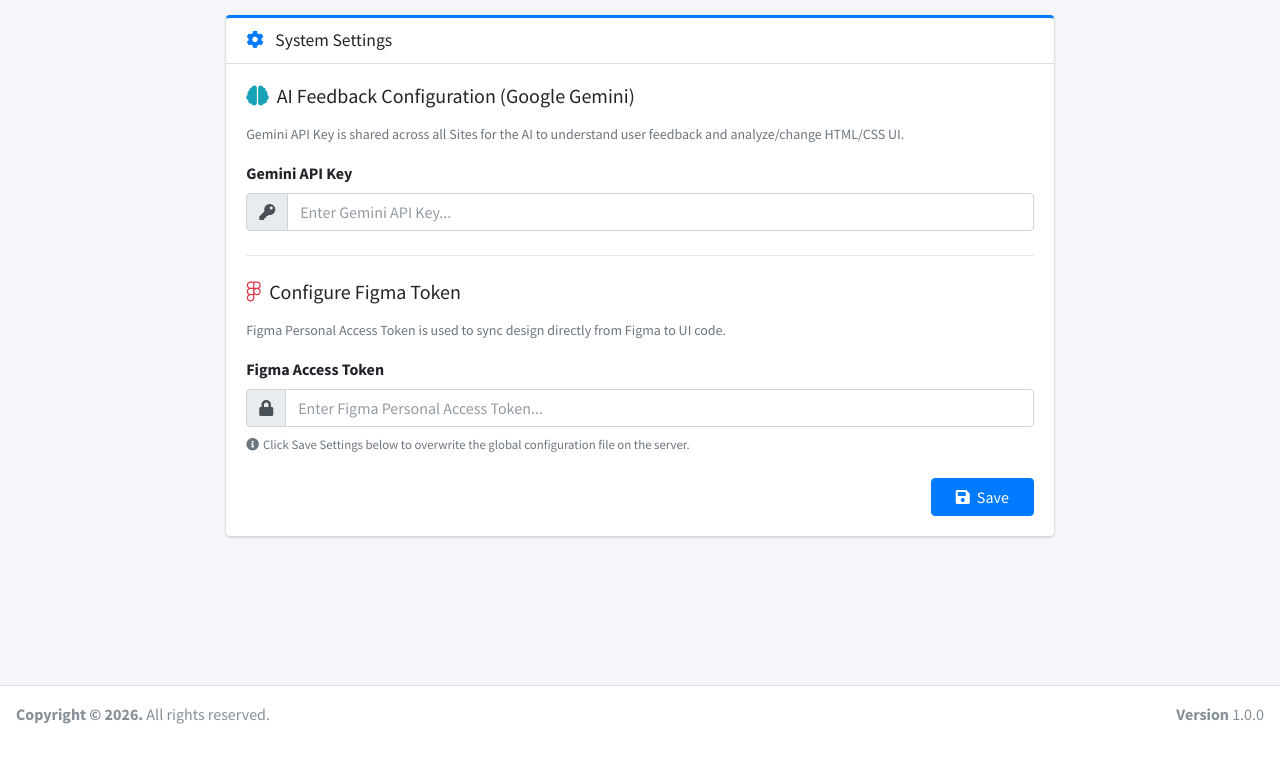
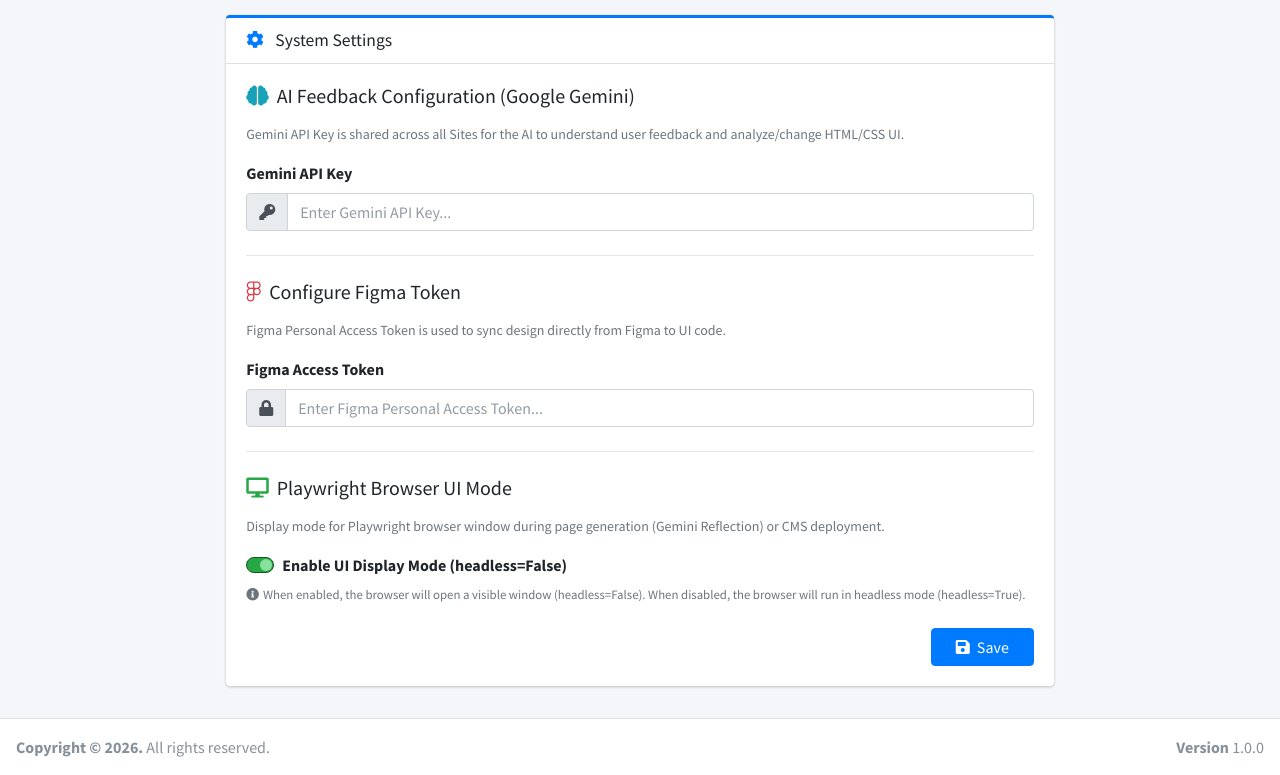
Before and after one commit to minhphong2311/ABCMS, a Flask app: page /settings in a window 1280 px wide. Shown: the part 58-833 px from the top of the page. Before the commit the page ends 782 px from the top, so only its background shows below. Run offline with Flask 3, Linux system fonts and the light colour scheme; some libraries are stand-ins or nearby versions.

Commit message:
feat: add Playwright UI mode toggle setting, Toast styling, and vertical alignment for table action buttons

```diff
--- a/app.py
+++ b/app.py
@@ -195,18 +195,21 @@ def api_get_config():
     return jsonify({
         'success': True,
         'gemini_api_key': config.get('gemini_api_key', ''),
-        'figma_token': config.get('figma_token', '')
+        'figma_token': config.get('figma_token', ''),
+        'show_ui': config.get('show_ui', True)
     })
 
 
 @app.route('/api/config', methods=['POST'])
 def api_save_config():
-    data = request.json
+    data = request.json or {}
     config = get_config()
     if 'gemini_api_key' in data:
         config['gemini_api_key'] = data['gemini_api_key']
     if 'figma_token' in data:
         config['figma_token'] = data['figma_token']
+    if 'show_ui' in data:
+        config['show_ui'] = bool(data['show_ui'])
     save_config(config)
     return jsonify({'success': True, 'message': 'Config saved'})
 
--- a/routes/generate.py
+++ b/routes/generate.py
@@ -808,11 +808,13 @@ def compare_and_fix_visuals(token, figma_link, html, css, css_links, menu_name,
         with open(temp_html_path, 'w', encoding='utf-8') as f:
             f.write(full_html)
 
-        render_img_path = os.path.join(output_dir, f'temp_render_{menu_name}.png')
+        config = get_config()
+        show_ui = bool(config.get('show_ui', True))
+        headless_mode = not show_ui
 
         async def capture():
             async with async_playwright() as p:
-                browser = await p.chromium.launch(headless=False)
+                browser = await p.chromium.launch(headless=headless_mode)
                 page = await browser.new_page()
                 file_url = 'file:///' + temp_html_path.replace('\\', '/')
                 await page.goto(file_url)
--- a/static/css/dark-mode.css
+++ b/static/css/dark-mode.css
@@ -166,3 +166,14 @@ body.dark-mode .page-card-wrapper .card-header {
     border-bottom-color: #3f6791 !important;
     background-color: #454d55 !important;
 }
+
+/* SweetAlert2 Dark Mode Enhancements */
+body.dark-mode .swal2-popup {
+    background-color: #343a40 !important;
+    color: #ffffff !important;
+}
+body.dark-mode .swal2-title,
+body.dark-mode .swal2-content,
+body.dark-mode .swal2-html-container {
+    color: #ffffff !important;
+}
--- a/templates/settings.html
+++ b/templates/settings.html
@@ -39,8 +39,19 @@
             </div>
             <input type="password" class="form-control" id="figma_token_input" placeholder="Enter Figma Personal Access Token...">
           </div>
-          <small class="form-text text-muted mt-2"><i class="fas fa-info-circle mr-1"></i>Click Save Settings below to overwrite the global configuration file on the server.</small>
         </div>
+
+        <hr class="my-4">
+
+        <!-- Playwright UI Configuration -->
+        <h5 class="mb-3"><i class="fas fa-desktop text-success mr-2"></i>Playwright Browser UI Mode</h5>
+        <p class="text-muted text-sm">Display mode for Playwright browser window during page generation (Gemini Reflection) or CMS deployment.</p>
+
+        <div class="custom-control custom-switch custom-switch-off-secondary custom-switch-on-success">
+          <input type="checkbox" class="custom-control-input" id="show_ui_input" checked>
+          <label class="custom-control-label font-weight-bold" for="show_ui_input">Enable UI Display Mode (headless=False)</label>
+        </div>
+        <small class="form-text text-muted mt-2"><i class="fas fa-info-circle mr-1"></i>When enabled, the browser will open a visible window (headless=False). When disabled, the browser will run in headless mode (headless=True).</small>
 
         <div class="mt-4 text-right">
           <button type="button" class="btn btn-primary px-4" id="btnSaveConfig">
@@ -57,6 +68,18 @@
 <script src="https://cdnjs.cloudflare.com/ajax/libs/limonte-sweetalert2/11.7.12/sweetalert2.all.min.js"></script>
 <script>
   document.addEventListener('DOMContentLoaded', function() {
+      const Toast = Swal.mixin({
+          toast: true,
+          position: 'top-end',
+          showConfirmButton: false,
+          timer: 3000,
+          timerProgressBar: true,
+          didOpen: (toast) => {
+              toast.addEventListener('mouseenter', Swal.stopTimer);
+              toast.addEventListener('mouseleave', Swal.resumeTimer);
+          }
+      });
+
       // Fetch configs from server on load
       $.get('/api/config', function(data) {
           if (data.gemini_api_key) {
@@ -64,6 +87,9 @@
           }
           if (data.figma_token) {
               document.getElementById('figma_token_input').value = data.figma_token;
+          }
+          if (typeof data.show_ui !== 'undefined') {
+              document.getElementById('show_ui_input').checked = !!data.show_ui;
           }
       });
 
@@ -76,7 +102,8 @@
 
           const payload = {
               gemini_api_key: document.getElementById('gemini_key_input').value.trim(),
-              figma_token: document.getElementById('figma_token_input').value.trim()
+              figma_token: document.getElementById('figma_token_input').value.trim(),
+              show_ui: document.getElementById('show_ui_input').checked
           };
 
           $.ajax({
@@ -88,22 +115,24 @@
                   btn.innerHTML = originalText;
                   btn.disabled = false;
                   if (res.success) {
-                      Swal.fire({
-                          toast: true,
-                          position: 'top-end',
-                          showConfirmButton: false,
-                          timer: 2000,
+                      Toast.fire({
                           icon: 'success',
                           title: 'Configuration saved successfully!'
+                      });
+                  } else {
+                      Toast.fire({
+                          icon: 'error',
+                          title: 'Error',
+                          text: res.message || 'Cannot save configuration, please try again.'
                       });
                   }
               },
               error: function() {
                   btn.innerHTML = originalText;
                   btn.disabled = false;
-                  Swal.fire({
+                  Toast.fire({
                       icon: 'error',
-                      title: 'Error',
+                      title: 'Connection Error',
                       text: 'Cannot save configuration, please try again.'
                   });
               }
```
Also changed, not shown: automation.py (+7 -1 lines), deploy_menus.py (+9 -5 lines), templates/site_detail.html (+9 -3 lines).
